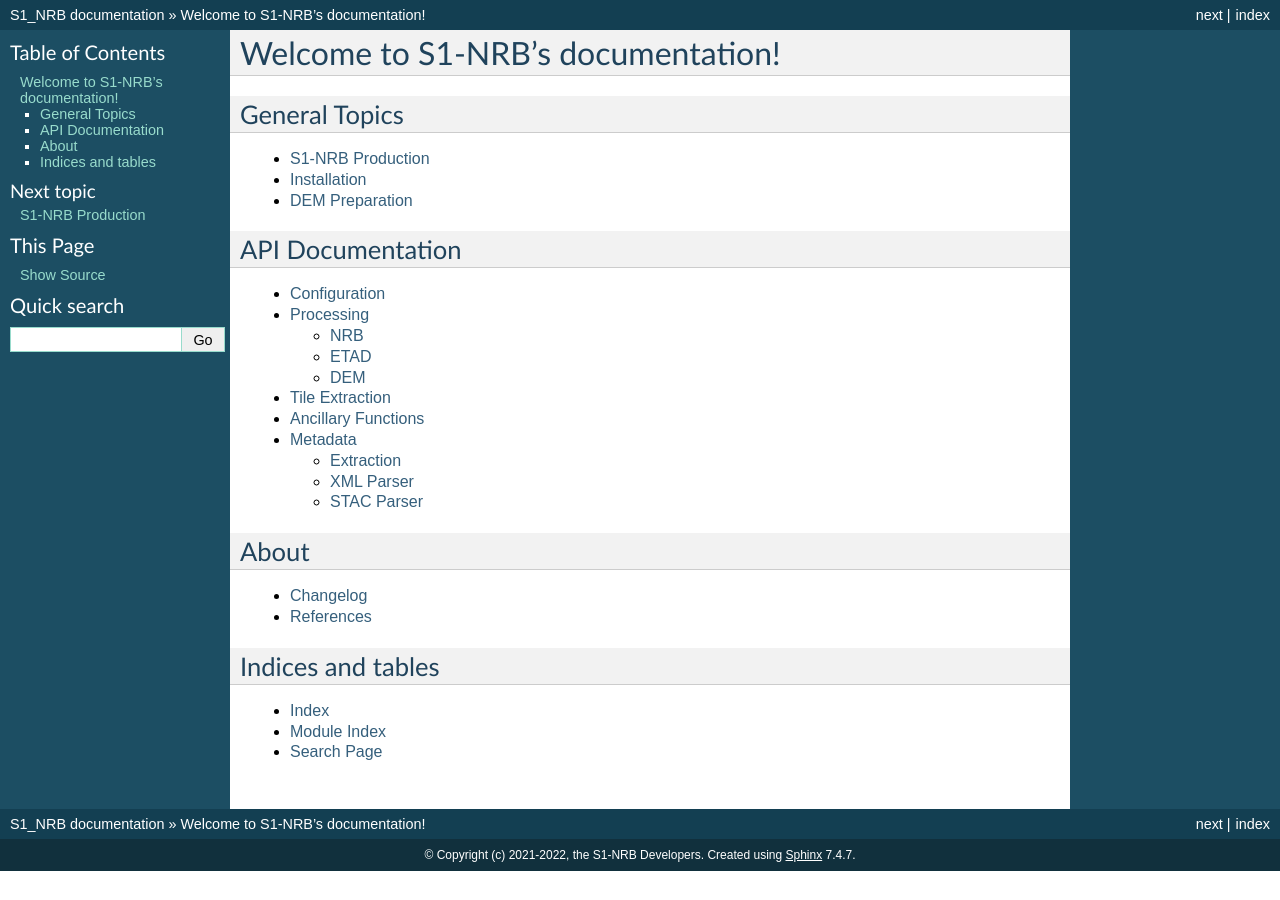
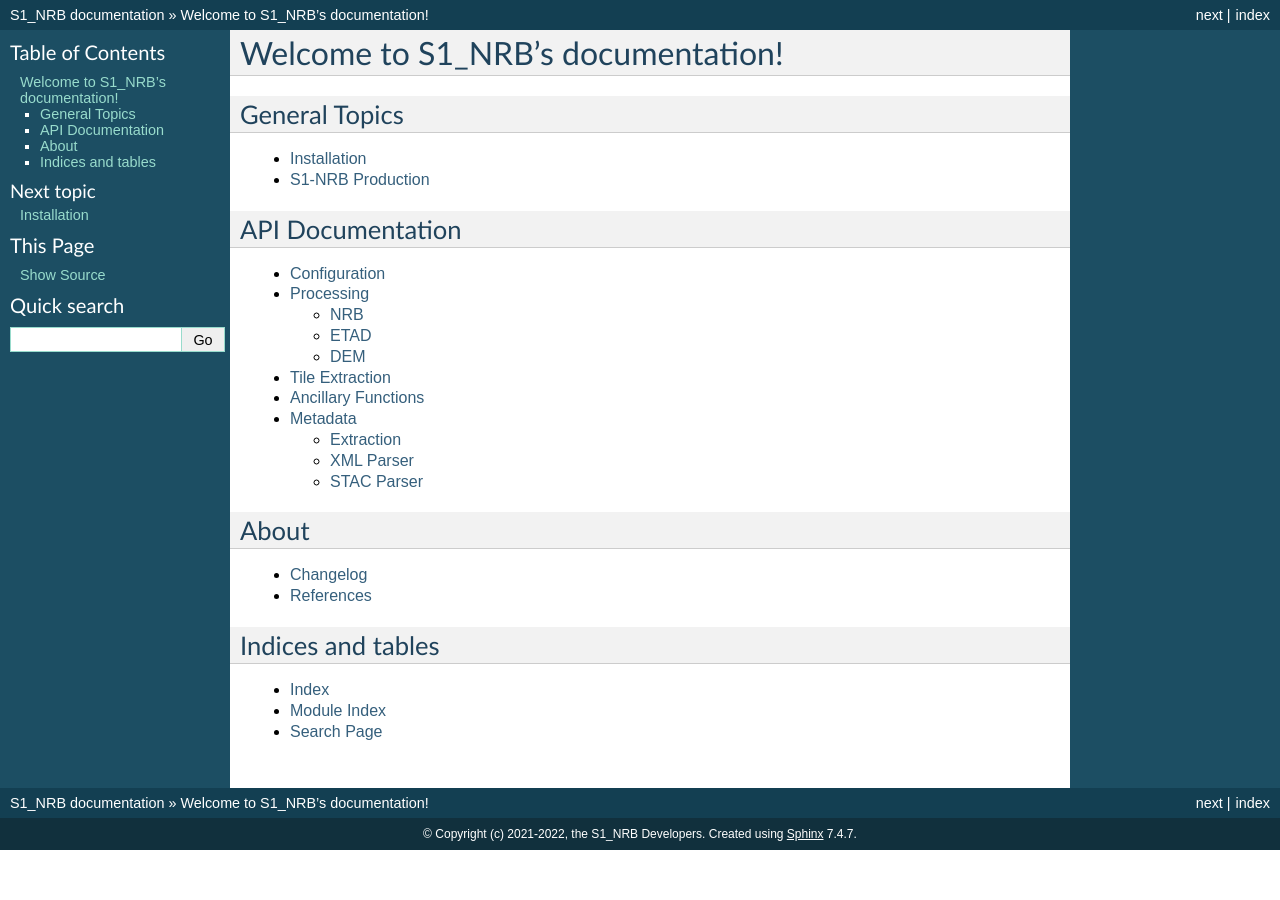
Before and after one commit to SAR-ARD/s1ard, a Sphinx documentation site: the page built from docs/index.rst, in a window 1280 px wide. Built offline with Sphinx 7.4.7, drawn with Linux system fonts in a browser that asks for light colours.

Commit message:
[docs] reorder index, remove DEM_preparation for now

```diff
--- a/docs/conf.py
+++ b/docs/conf.py
@@ -4,7 +4,7 @@
 from importlib.metadata import version as get_version
 
 project = 'S1_NRB'
-authors = 'the S1-NRB Developers'
+authors = 'the S1_NRB Developers'
 year = datetime.datetime.now().year
 
 # If extensions (or modules to document with autodoc) are in another directory,
--- a/docs/general/DEM_preparation.rst
+++ /dev/null
@@ -1,3 +0,0 @@
-###############
-DEM Preparation
-###############
--- a/docs/index.rst
+++ b/docs/index.rst
@@ -1,5 +1,5 @@
 ###################################
-Welcome to S1-NRB's documentation!
+Welcome to S1_NRB's documentation!
 ###################################
 
 General Topics
@@ -8,9 +8,8 @@
 .. toctree::
    :maxdepth: 1
 
+   general/installation
    general/S1_NRB
-   general/installation
-   general/DEM_preparation
 
 API Documentation
 =================
```
